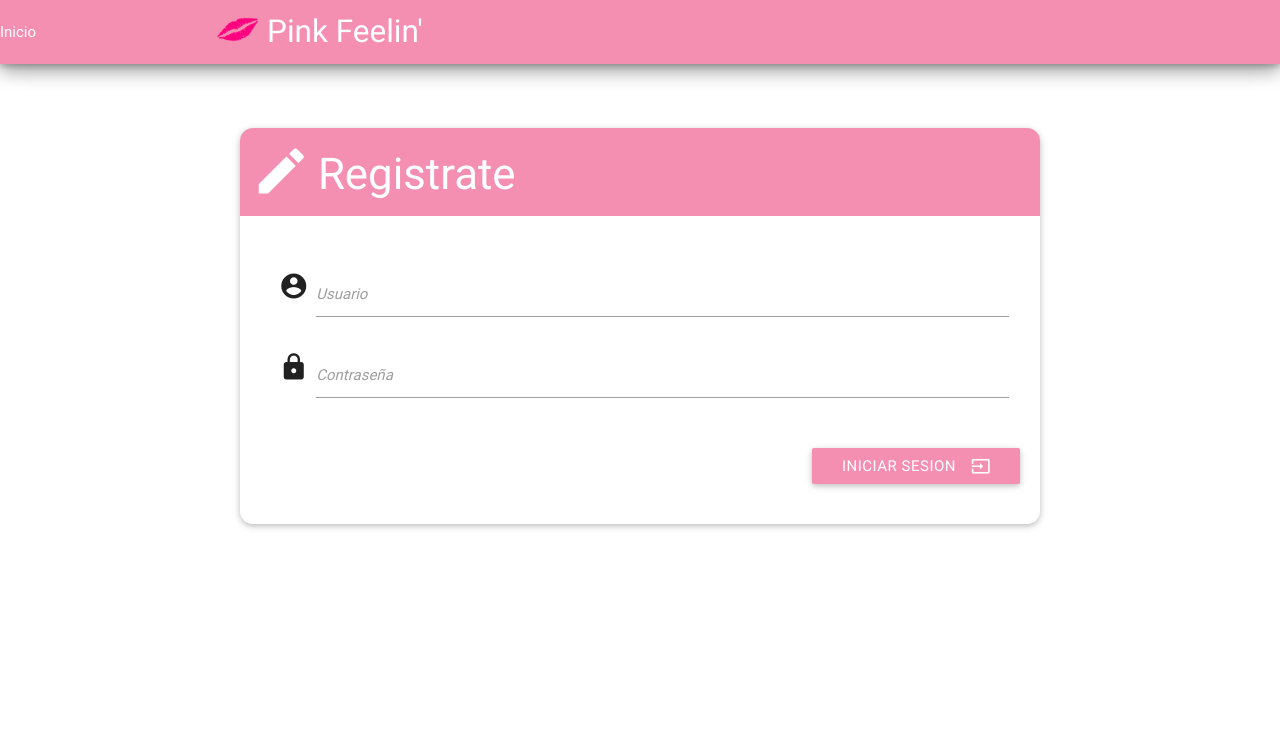
After one commit to marcoleon94/pinkfeelin, a PHP site: page /registro.php in a window 1280 px wide. The commit adds this page. Shown: the top 735 px of the page. Run offline with PHP 8.4, Linux system fonts and the light colour scheme.

Commit message:
creacion del main.css

```diff
--- /dev/null
+++ b/css/main.css
@@ -0,0 +1,50 @@
+ /* label color */
+   .input-field label {
+     color: #9e9e9e;
+     font-style: italic;
+
+   }
+   /* label focus color */
+   .input-field input[type=text]:focus + label {
+     color: #f48fb1;
+     font-style: normal;
+   }
+
+   .input-field input[type=password]:focus + label {
+     color: #f48fb1;
+     font-style: normal;
+   }
+   /* label underline focus color */
+   .input-field input[type=text]:focus {
+     border-bottom: 1px solid #f48fb1;
+     box-shadow: 0 1px 0 0 #f48fb0;
+   }
+
+   .input-field input[type=password]:focus {
+     border-bottom: 1px solid #f48fb1;
+     box-shadow: 0 1px 0 0 #f48fb0;
+   }
+   /* valid color */
+   .input-field input[type=text].valid {
+     border-bottom: 1px solid #f48fb1;
+     box-shadow: 0 1px 0 0 #f48fb1;
+   }
+
+   .input-field input[type=password].valid {
+     border-bottom: 1px solid #f48fb1;
+     box-shadow: 0 1px 0 0 #f48fb1;
+   }
+   /* invalid color */
+   .input-field input[type=text].invalid {
+     border-bottom: 1px solid #f48fb1;
+     box-shadow: 0 1px 0 0 #f48fb1;
+   }
+
+   .input-field input[type=password].invalid {
+     border-bottom: 1px solid #f48fb1;
+     box-shadow: 0 1px 0 0 #f48fb1;
+   }
+   /* icon prefix focus color */
+   .input-field .prefix.active {
+     color: #f48fb1;
+   }
--- /dev/null
+++ b/registro.php
@@ -0,0 +1,61 @@
+<html lang="es">
+<head>
+	<meta charset="UTF-8">
+	<title>Registro</title>
+	<link rel=stylesheet href="css/materialize.min.css">
+	<link rel=stylesheet href="css/materialize.css">
+  <link rel=stylesheet href="css/main.css">
+	<link href="https://fonts.googleapis.com/icon?family=Material+Icons" rel="stylesheet">
+</head>
+<body>
+<?php require('menu.php');?>
+
+<div class="page-login">
+	<div class="center">
+		<div class="card bordered" style="margin:5% auto; max-width:800px; border-radius: 13px;">
+			<div class="card-header" style="background-color: #f48fb1; color: white; border-top-left-radius: 13px; border-top-right-radius: 13px;">
+        <div class="row">
+          <div class="col s1" style="margin-top: 13px;">
+              <i class="material-icons medium white-text">mode_edit</i>
+          </div>
+          <div class="col s11 left-align">
+            <h3>Registrate</h1>
+          </div>
+        </div>
+      </div>
+
+      <div class="card-content">
+        <form>
+        	<div class="row">
+	        	<div class="input-field col s12">
+	        		<i class="material-icons prefix">account_circle</i>
+	        			<input type="text" id="usuario" class="validate" >
+	        			<label for="usuario" class="left-align"> Usuario</label>
+	        	</div>
+
+	        	<div class="input-field col s12">
+	        		<i class="material-icons prefix">lock</i>
+	        		<input type="password" id="contra" class="validate">
+	        		<label for="contra" class="left-align" ">Contraseña</label>
+	        	</div>
+
+	        	<button class="btn waves-effect waves-red right" type="submit" name="action" style="margin-top:30px; background-color:#f48fb1;">Iniciar Sesion
+    					<i class="material-icons right">input</i>
+  					</button>
+
+	        </div>
+        </form>
+      </div>
+		</div>
+	</div>
+</div>
+
+
+
+
+
+	<script src="js/jquery.min.js"></script>
+	<script src="js/materialize.min.js"></script>
+
+</body>
+</html>
```
Also changed, not shown: login.php (+1 -58 lines).
